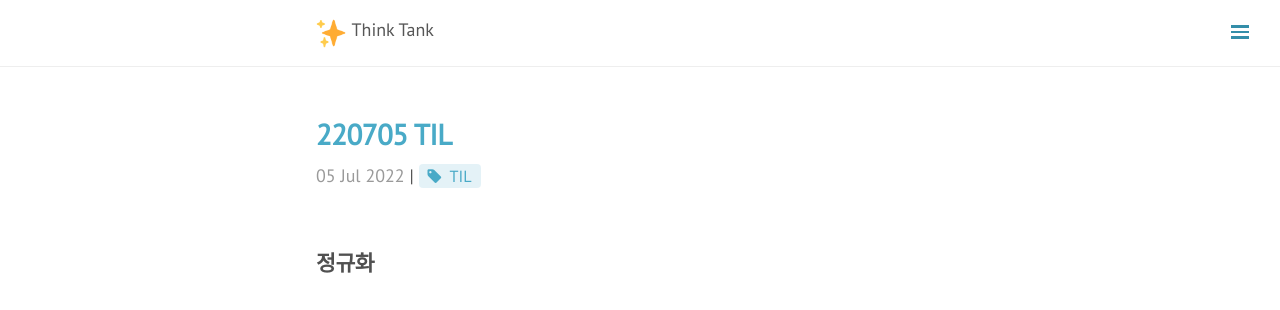
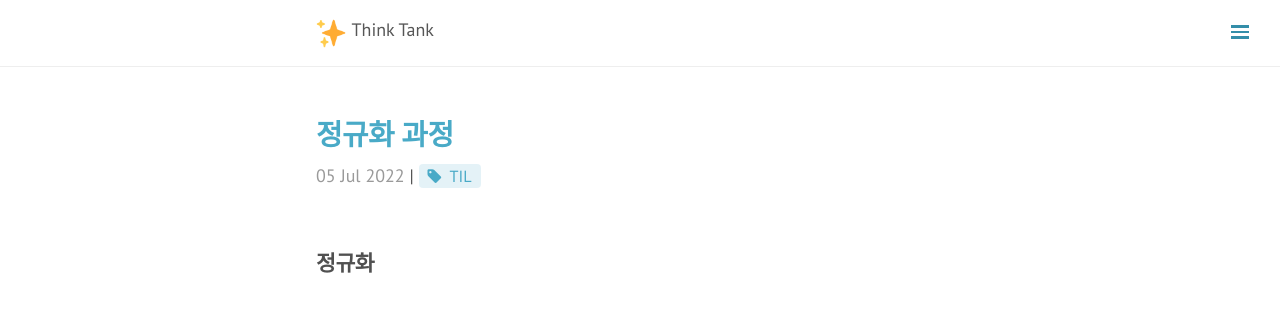
Before and after one commit to kizuc/kizuc.github.io, a Jekyll site: the page built from _posts/database/2022-07-05-TIL.md, in a window 1280 px wide and 900 px high. Shown: the top 310 px of the window. Built offline with Jekyll 4.4.1, drawn with Linux system fonts in a browser that asks for light colours; nearby versions of some CDN libraries; comment, search, counter and statistics services are not loaded.

Commit message:
Update 2022-07-05-TIL.md

```diff
--- a/_posts/database/2022-07-05-TIL.md
+++ b/_posts/database/2022-07-05-TIL.md
@@ -1,6 +1,6 @@
 ---
 layout: post
-title: "220705 TIL"
+title: "정규화 과정"
 categories: database
 except: "database"
 tags: [ TIL ]
```
